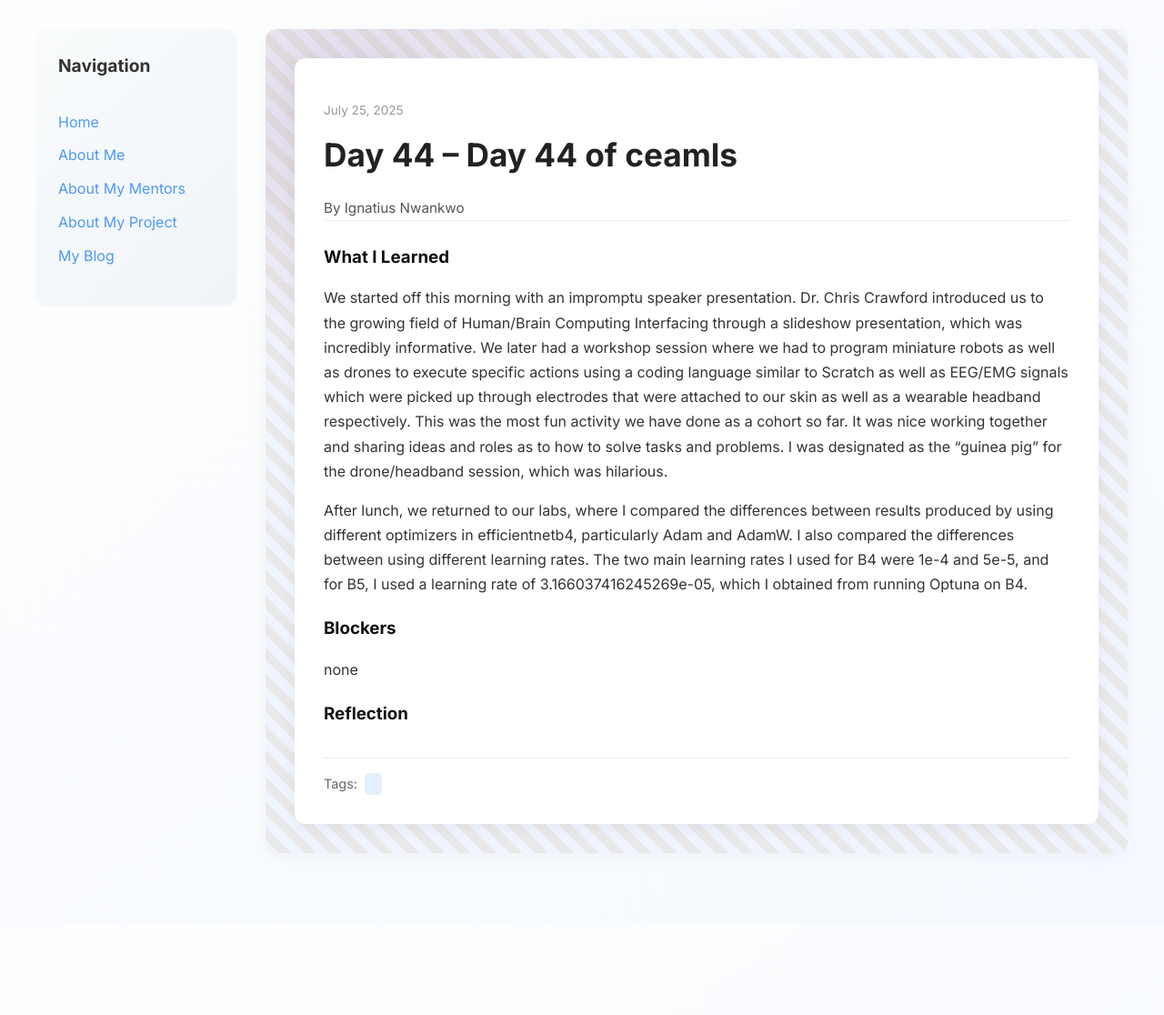
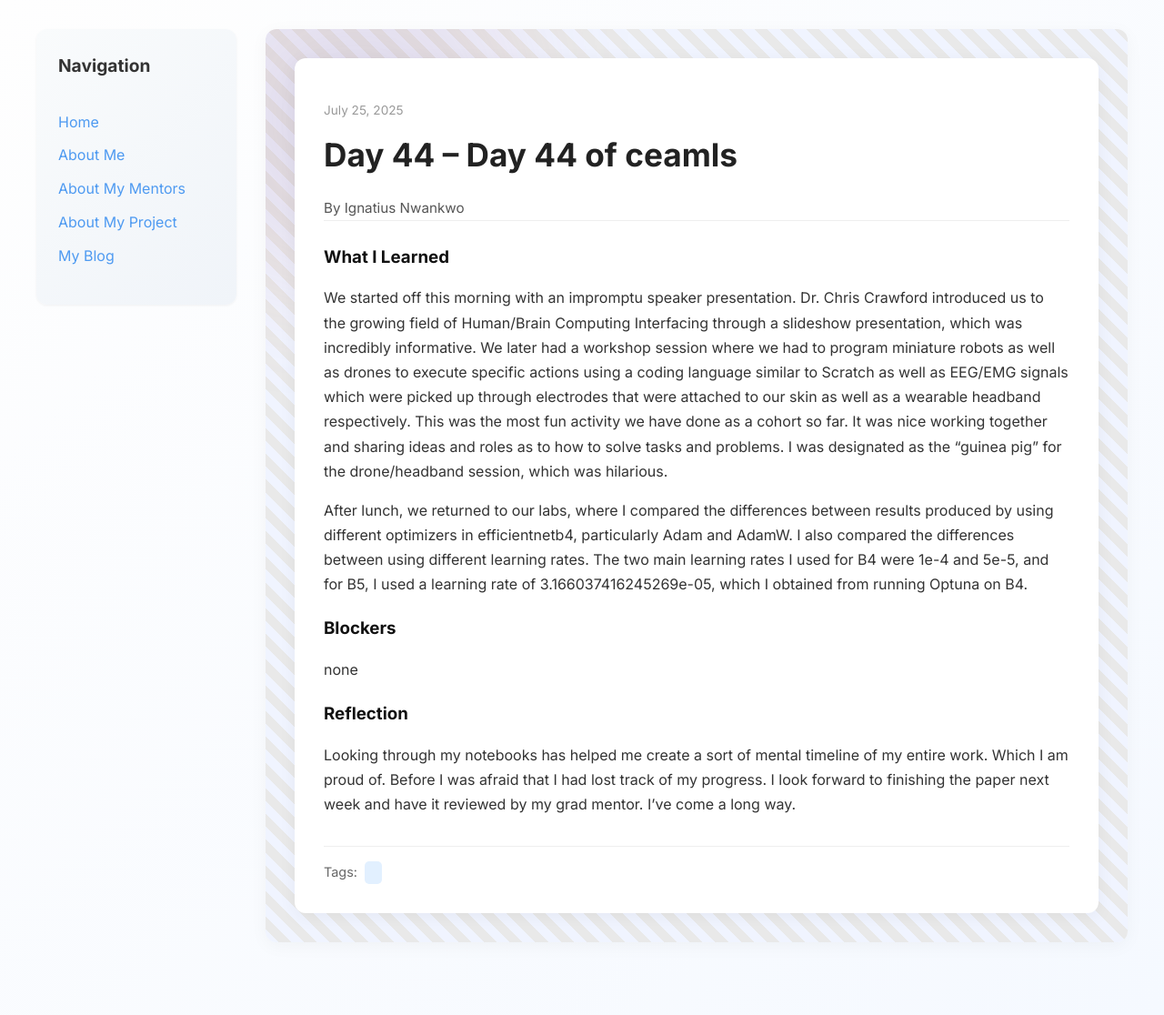
Before and after one commit to toxhi/toxhi.github.io, a Jekyll site: the page built from _posts/2025-07-25-day-44.md, in a window 1280 px wide. Shown: the whole page at 91% size. Built offline with Jekyll 4.4.1, drawn with Linux system fonts in a browser that asks for light colours; before the commit the page ends 1018 px from its top, so only the background shows below that.

Commit message:
Update 2025-07-25-day-44.md

```diff
--- a/_posts/2025-07-25-day-44.md
+++ b/_posts/2025-07-25-day-44.md
@@ -17,4 +17,6 @@
 
 reflection: |
 
+  Looking through my notebooks has helped me create a sort of mental timeline of my entire work. Which I am proud of. Before I was afraid that I had lost track of my progress. I look forward to finishing the paper next week and have it reviewed by my grad mentor. I've come a long way.
+
 ---
```
